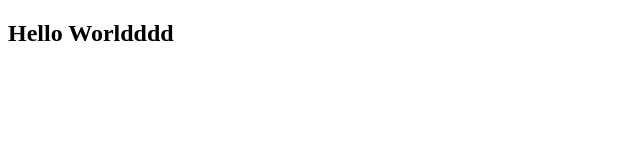
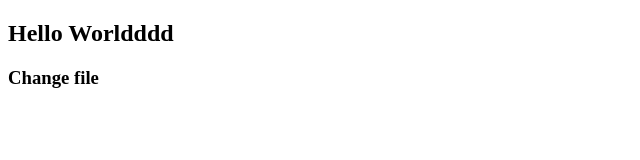
Before and after one commit to bovlc17/teztgit, a plain HTML site: page index.html in a window 1280 px wide. Shown: the whole page, without its empty margins (0-640 px from the left). Drawn offline with Linux system fonts and the light colour scheme.

Commit message:
Update index.html

```diff
--- a/index.html
+++ b/index.html
@@ -7,5 +7,6 @@
 </head>
 <body>
     <h2>Hello Worldddd</h2>
+    <h3>Change file</h3>
 </body>
 </html>
```
